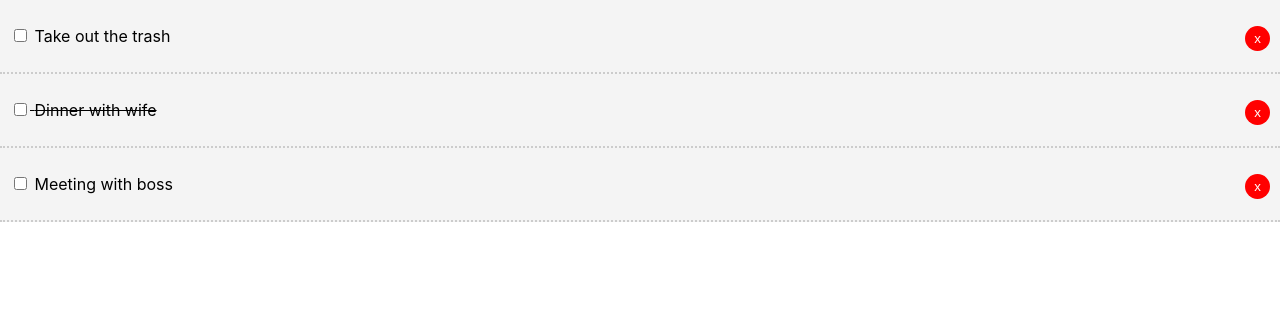
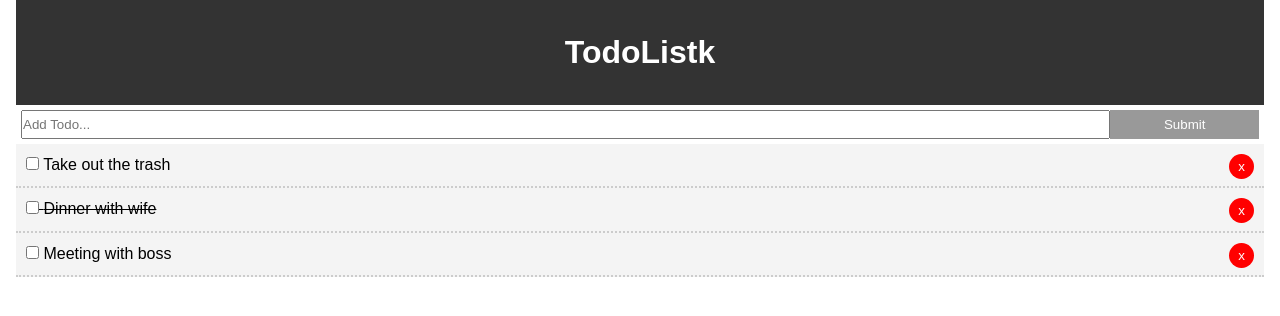
Before and after one commit to anlaganlag/python, a React (Create React App) app: page / in a window 1280 px wide. Shown: the top 316 px of the page. Built offline with nearby package versions, Linux system fonts and the light colour scheme.

Commit message:
设置格式

```diff
--- a/src/App.css
+++ b/src/App.css
@@ -11,5 +11,22 @@
 
 a {
   color:#333;
-  text-decoration: none';
+  text-decoration: none;
 }
+
+.container {
+  padding:0 1rem;
+}
+
+.btn{
+  display: inline-block;
+  border:none;
+  background:#999;
+  color:#fff;
+  padding:7px 20px;
+  cursor: pointer;
+}
+
+.btn:hover{
+  background: #333;
+}
--- a/src/App.js
+++ b/src/App.js
@@ -1,6 +1,8 @@
 import React, { Component } from 'react'
+import Header from './components/layout/Header'
 import Todos from "./components/Todos"
-
+import AddTodo from "./components/AddTodo"
+import './App.css'
 
 class App extends Component {
   state ={
@@ -39,9 +41,13 @@
   render() {
     return (
       <div className="App">
-        <Todos todos={this.state.todos}
-        markComplete={this.markComplete}
-        delTodo={this.delTodo} />
+        <div className='container'>
+          <Header />
+          <AddTodo />
+          <Todos todos={this.state.todos}
+          markComplete={this.markComplete}
+          delTodo={this.delTodo} />
+        </div>
       </div>
     );
   }
--- /dev/null
+++ b/src/components/AddTodo.js
@@ -0,0 +1,25 @@
+import React, { Component } from 'react'
+
+export class AddTodo extends Component {
+    render() {
+        return (
+            <form style={{ display:"flex",padding:"5px" }}>
+                <input
+                    type="text"
+                    name="title"
+                    style={{ flex:"10" }}
+                    placeholder="Add Todo..."
+                />
+
+            <input
+                type="submit"
+                value="Submit"
+                className="btn"
+                style={{flex:"1"}}
+            />
+            </form>
+        )
+    }
+}
+
+export default AddTodo
--- /dev/null
+++ b/src/components/layout/Header.js
@@ -0,0 +1,16 @@
+import React from 'react'
+
+function Header() {
+    return (
+        <header style={headerStyle}>
+          <h1>TodoListk</h1>
+        </header>
+    )
+}
+const headerStyle = {
+    background:'#333',
+    color:'#fff',
+    textAlign:'center',
+    padding:'30px'
+}
+export default Header;
```
